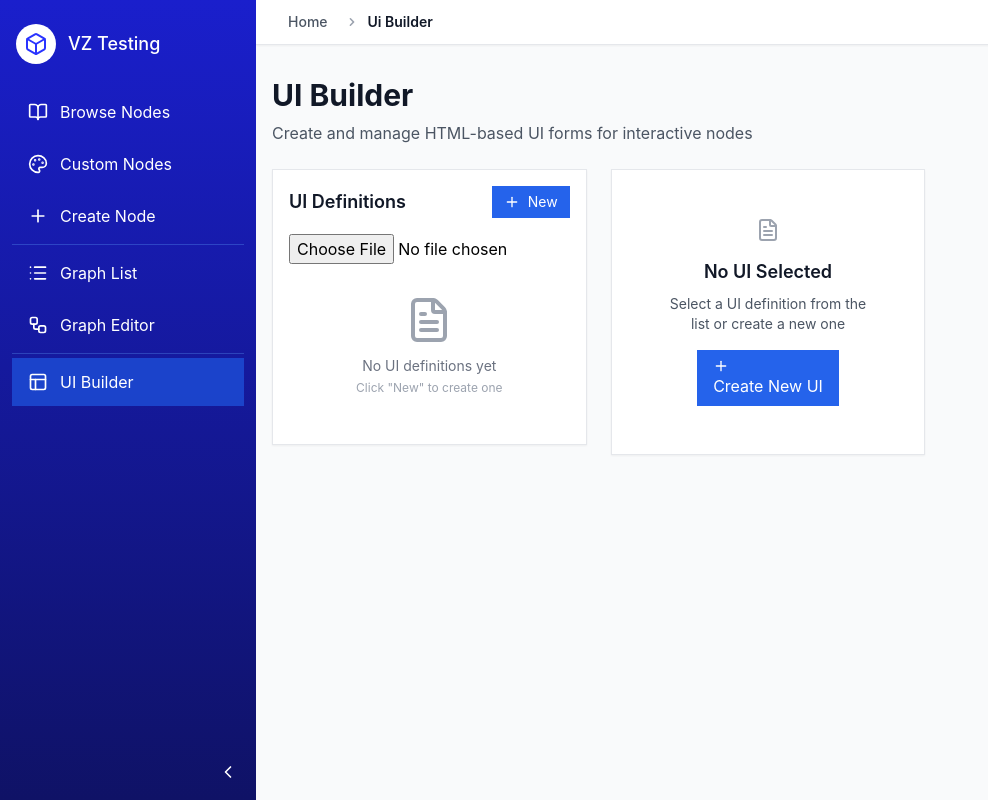
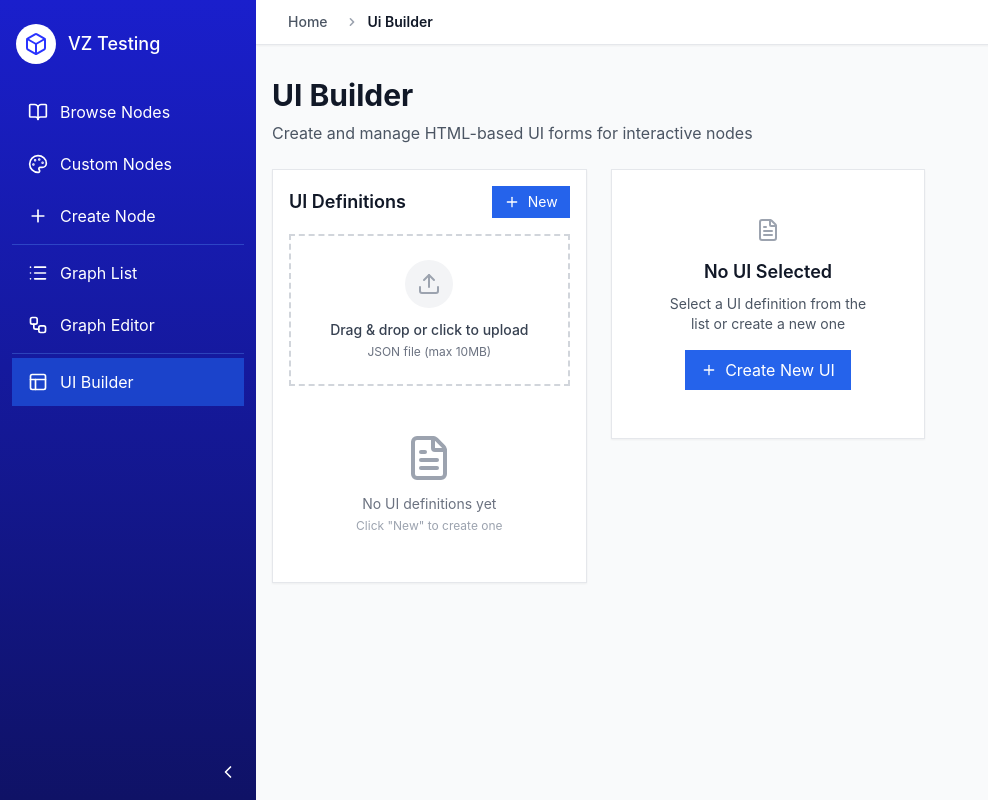
Before and after one commit to albanlandry/vz-node-programming, a Next.js app: page /ui-builder in a window 1280 px wide. Shown: the whole page, without its empty margins (0-988 px from the left). Built offline with nearby package versions, Linux system fonts and the light colour scheme.

Commit message:
UI definition creation modal added

```diff
--- a/app/ui-builder/page.tsx
+++ b/app/ui-builder/page.tsx
@@ -7,13 +7,14 @@
  * Phase 2: List, manage, and edit UI definitions with visual builder
  */
 
-import { useState, useRef } from 'react';
+import { useState } from 'react';
 import { useUIBuilderStore } from '../../store/uiBuilderStore';
-import { Plus, Trash2, Copy, Eye, FileText, Edit2, ArrowLeft, History, Download, Upload, Layers, X, Tag } from 'lucide-react';
+import { Plus, Trash2, Copy, Eye, FileText, Edit2, ArrowLeft, History, Download, Layers, X, Tag } from 'lucide-react';
 import UIRenderer from '../../components/ui-runtime/UIRenderer';
 import UIBuilder from '../../components/ui-builder/UIBuilder';
 import VersionHistoryPanel from '../../components/ui-builder/VersionHistoryPanel';
 import CreateUIDefinitionModal from '../../components/ui-builder/CreateUIDefinitionModal';
+import FileUpload from '../../components/ui-builder/FileUpload';
 import { getAllTemplates, createFromTemplate } from '../../services/templateService';
 import { exportUIDefinition, downloadUIDefinition, readUIDefinitionFromFile } from '../../services/exportImportService';
 import type { UIDefinition, FormData } from '../../src/types/uiDefinition';
@@ -28,7 +29,6 @@ export default function UIBuilderPage() {
   const [showVersionHistory, setShowVersionHistory] = useState(false);
   const [showTemplates, setShowTemplates] = useState(false);
   const [showCreateModal, setShowCreateModal] = useState(false);
-  const fileInputRef = useRef<HTMLInputElement>(null);
 
   const handleCreateNew = () => {
     setShowCreateModal(true);
@@ -78,33 +78,27 @@ export default function UIBuilderPage() {
   };
 
   /**
-   * Handle import (Phase 8)
-   */
-  const handleImport = async () => {
-    fileInputRef.current?.click();
-  };
-
-  /**
    * Handle file selection (Phase 8)
    */
-  const handleFileSelect = async (e: React.ChangeEvent<HTMLInputElement>) => {
-    const file = e.target.files?.[0];
-    if (!file) return;
-
+  const handleFileSelect = async (file: File) => {
+    try {
       const definition = await readUIDefinitionFromFile(file);
       if (definition) {
         // Import using store method
         const importedDef = importDefinition(definition);
         setSelectedDefinition(importedDef);
+        // Show success message (you could replace this with a toast notification)
         alert('UI imported successfully!');
       } else {
-      alert('Failed to import UI definition. Please check the file format.');
+        throw new Error('Failed to parse UI definition file');
       }
+    } catch (error) {
+      throw error;
+    }
+  };
 
-    // Reset file input
-    if (fileInputRef.current) {
-      fileInputRef.current.value = '';
-    }
+  const handleFileError = (error: string) => {
+    alert(error);
   };
 
   /**
@@ -206,13 +200,6 @@ export default function UIBuilderPage() {
                   <Layers className="w-3 h-3" />
                 </button>
                 <button
-                  onClick={handleImport}
-                  className="flex items-center gap-1 px-2 py-1.5 bg-green-600 text-white rounded-md hover:bg-green-700 transition-colors text-xs"
-                  title="Import"
-                >
-                  <Upload className="w-3 h-3" />
-                </button>
-                <button
                   onClick={handleCreateNew}
                   className="flex items-center gap-2 px-3 py-1.5 bg-blue-600 text-white rounded-md hover:bg-blue-700 transition-colors text-sm"
                 >
@@ -221,13 +208,16 @@ export default function UIBuilderPage() {
                 </button>
               </div>
             </div>
-            <input
-              ref={fileInputRef}
-              type="file"
+
+            {/* File Upload Component */}
+            <div className="mb-4">
+              <FileUpload
                 accept=".json"
-              onChange={handleFileSelect}
-              className="hidden"
+                onFileSelect={handleFileSelect}
+                onError={handleFileError}
+                maxSize={10 * 1024 * 1024} // 10MB
               />
+            </div>
 
             {definitions.length === 0 ? (
               <div className="text-center py-8 text-gray-500">
@@ -490,7 +480,7 @@ export default function UIBuilderPage() {
               )}
             </div>
           ) : (
-            <div className="bg-white rounded-lg shadow-sm border border-gray-200 p-12 text-center">
+            <div className="bg-white rounded-lg shadow-sm border border-gray-200 p-12 text-center flex flex-col items-center justify-center">
               <FileText className="w-16 h-16 mx-auto mb-4 text-gray-400" />
               <h3 className="text-lg font-semibold text-gray-900 mb-2">No UI Selected</h3>
               <p className="text-sm text-gray-600 mb-4">
@@ -498,7 +488,7 @@ export default function UIBuilderPage() {
               </p>
               <button
                 onClick={handleCreateNew}
-                className="inline-flex items-center gap-2 px-4 py-2 bg-blue-600 text-white rounded-md hover:bg-blue-700 transition-colors"
+                className="flex flex-row items-center gap-2 px-4 py-2 bg-blue-600 text-white rounded-md hover:bg-blue-700 transition-colors"
               >
                 <Plus className="w-4 h-4" />
                 Create New UI
--- /dev/null
+++ b/components/ui-builder/FileUpload.tsx
@@ -0,0 +1,194 @@
+'use client';
+
+/**
+ * Modern File Upload Component
+ *
+ * Supports drag-and-drop and click-to-browse file upload
+ */
+
+import React, { useRef, useState, useCallback } from 'react';
+import { Upload, FileText, X, CheckCircle2 } from 'lucide-react';
+
+interface FileUploadProps {
+  accept?: string;
+  onFileSelect: (file: File) => void;
+  onError?: (error: string) => void;
+  maxSize?: number; // in bytes
+  className?: string;
+}
+
+export default function FileUpload({
+  accept = '.json',
+  onFileSelect,
+  onError,
+  maxSize = 10 * 1024 * 1024, // 10MB default
+  className = '',
+}: FileUploadProps) {
+  const [isDragging, setIsDragging] = useState(false);
+  const [selectedFile, setSelectedFile] = useState<File | null>(null);
+  const [isUploading, setIsUploading] = useState(false);
+  const fileInputRef = useRef<HTMLInputElement>(null);
+
+  const validateFile = (file: File): boolean => {
+    if (maxSize && file.size > maxSize) {
+      onError?.(`File size exceeds ${(maxSize / 1024 / 1024).toFixed(1)}MB limit`);
+      return false;
+    }
+
+    if (accept && !accept.split(',').some((ext) => file.name.toLowerCase().endsWith(ext.trim()))) {
+      onError?.(`File type not supported. Please upload a ${accept} file.`);
+      return false;
+    }
+
+    return true;
+  };
+
+  const handleFile = useCallback(
+    async (file: File) => {
+      if (!validateFile(file)) {
+        return;
+      }
+
+      setSelectedFile(file);
+      setIsUploading(true);
+
+      try {
+        await onFileSelect(file);
+      } catch (error) {
+        onError?.(error instanceof Error ? error.message : 'Failed to process file');
+        setSelectedFile(null);
+      } finally {
+        setIsUploading(false);
+      }
+    },
+    [onFileSelect, onError, maxSize, accept]
+  );
+
+  const handleDragEnter = (e: React.DragEvent) => {
+    e.preventDefault();
+    e.stopPropagation();
+    setIsDragging(true);
+  };
+
+  const handleDragLeave = (e: React.DragEvent) => {
+    e.preventDefault();
+    e.stopPropagation();
+    setIsDragging(false);
+  };
+
+  const handleDragOver = (e: React.DragEvent) => {
+    e.preventDefault();
+    e.stopPropagation();
+  };
+
+  const handleDrop = (e: React.DragEvent) => {
+    e.preventDefault();
+    e.stopPropagation();
+    setIsDragging(false);
+
+    const files = Array.from(e.dataTransfer.files);
+    if (files.length > 0) {
+      handleFile(files[0]);
+    }
+  };
+
+  const handleFileInputChange = (e: React.ChangeEvent<HTMLInputElement>) => {
+    const files = e.target.files;
+    if (files && files.length > 0) {
+      handleFile(files[0]);
+    }
+    // Reset input to allow selecting the same file again
+    if (fileInputRef.current) {
+      fileInputRef.current.value = '';
+    }
+  };
+
+  const handleClick = () => {
+    fileInputRef.current?.click();
+  };
+
+  const handleRemove = (e: React.MouseEvent) => {
+    e.stopPropagation();
+    setSelectedFile(null);
+    if (fileInputRef.current) {
+      fileInputRef.current.value = '';
+    }
+  };
+
+  return (
+    <div className={className}>
+      <input
+        ref={fileInputRef}
+        type="file"
+        accept={accept}
+        onChange={handleFileInputChange}
+        className="hidden"
+      />
+
+      {selectedFile ? (
+        <div className="border-2 border-green-500 bg-green-50 rounded-lg p-4">
+          <div className="flex items-center justify-between">
+            <div className="flex items-center gap-3 flex-1 min-w-0">
+              <div className="flex-shrink-0">
+                <CheckCircle2 className="w-5 h-5 text-green-600" />
+              </div>
+              <div className="flex-1 min-w-0">
+                <p className="text-sm font-medium text-gray-900 truncate">{selectedFile.name}</p>
+                <p className="text-xs text-gray-500">
+                  {(selectedFile.size / 1024).toFixed(1)} KB
+                </p>
+              </div>
+            </div>
+            <button
+              onClick={handleRemove}
+              className="flex-shrink-0 p-1 text-gray-400 hover:text-red-600 transition-colors"
+              title="Remove file"
+            >
+              <X className="w-4 h-4" />
+            </button>
+          </div>
+        </div>
+      ) : (
+        <div
+          onClick={handleClick}
+          onDragEnter={handleDragEnter}
+          onDragOver={handleDragOver}
+          onDragLeave={handleDragLeave}
+          onDrop={handleDrop}
+          className={`
+            border-2 border-dashed rounded-lg p-6 cursor-pointer transition-all
+            ${
+              isDragging
+                ? 'border-blue-500 bg-blue-50 scale-[1.02]'
+                : 'border-gray-300 hover:border-blue-400 hover:bg-gray-50'
+            }
+            ${isUploading ? 'opacity-50 cursor-not-allowed' : ''}
+          `}
+        >
+          <div className="flex flex-col items-center justify-center text-center">
+            <div
+              className={`
+                p-3 rounded-full mb-3 transition-colors
+                ${isDragging ? 'bg-blue-100' : 'bg-gray-100'}
+              `}
+            >
+              {isUploading ? (
+                <div className="w-6 h-6 border-2 border-blue-600 border-t-transparent rounded-full animate-spin" />
+              ) : (
+                <Upload
+                  className={`w-6 h-6 ${isDragging ? 'text-blue-600' : 'text-gray-400'}`}
+                />
+              )}
+            </div>
+            <p className="text-sm font-medium text-gray-700 mb-1">
+              {isDragging ? 'Drop file here' : 'Drag & drop or click to upload'}
+            </p>
+            <p className="text-xs text-gray-500">
+              {accept.includes('.json') ? 'JSON file' : accept} (max {maxSize / 1024 / 1024}MB)
+            </p>
+          </div>
+        </div>
+      )}
+    </div>
+  );
+}
```
Lines whose indentation alone changed are shown as unchanged.
